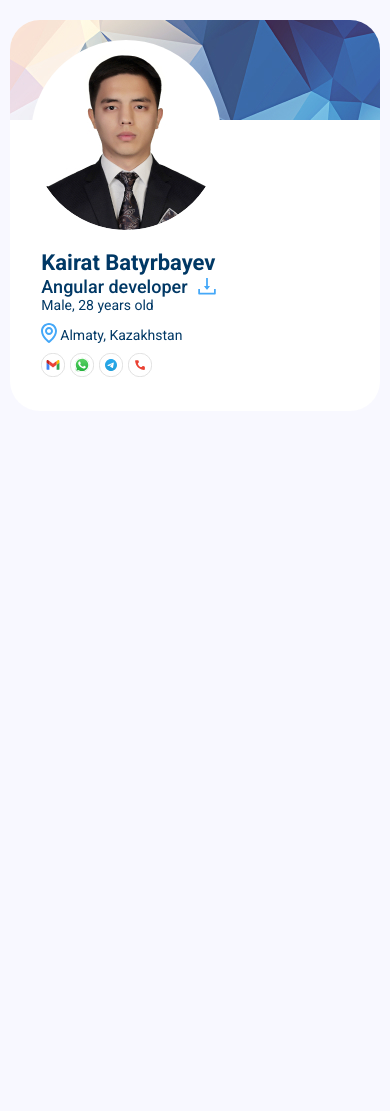
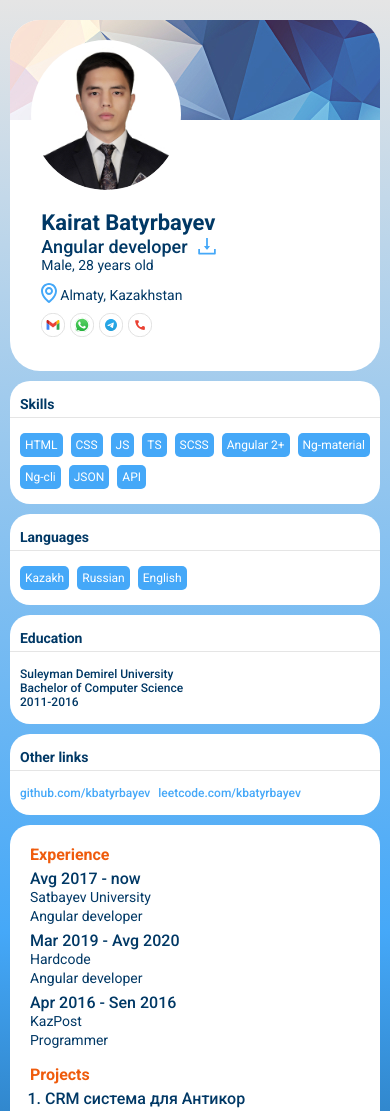
Before and after one commit to kbatyrbayev/cv-landing, a plain HTML site: page index.html in a window 390 px wide. Shown: the top 1111 px of the page. Before the commit the page ends 844 px from the top, so only its background shows below. Drawn offline with Linux system fonts and the light colour scheme.

Commit message:
fix adaptive

```diff
--- a/index.html
+++ b/index.html
@@ -4,7 +4,7 @@
   <meta charset="UTF-8">
   <meta http-equiv="X-UA-Compatible" content="IE=edge">
   <meta name="viewport" content="width=device-width, initial-scale=1.0">
-  <title>Document</title>
+  <title>Resume</title>
   <link rel="stylesheet" href="css/style.css">
 </head>
 <body>
@@ -55,7 +55,7 @@
     </div>
   </section>
 
-<!--   <section class="important">
+  <section class="important">
     <div class="container important__container">
       <aside class="aside">
         <article class="skills">
@@ -169,7 +169,7 @@
       </div>
     </div>
   </section>
- -->
+
 
 
 </body>
--- a/style.scss
+++ b/style.scss
@@ -5,7 +5,7 @@
   --grey-color: #E5E5E5;
   --light-color: #fff;
   --dark-color: #000;
-  --body-color: #F8F8FF;
+  --body-color: #dddddd;
 }
 
 @import url('https://fonts.googleapis.com/css2?family=Roboto:wght@400;500;700&display=swap');
@@ -21,13 +21,18 @@
 }
 
 body {
-  height: 100vh;
-  background: var(--body-color);
+  min-height: 100vh;
+  display: flex;
+  flex-direction: column;
+  justify-content: center;
+  // background: var(--grey-color);
+  background: linear-gradient(180deg, var(--grey-color) 0%, var(--light-blue-color) 60%, var(--main-color) 100%);
   color: var(--main-color);
   font-family: 'Roboto', sans-serif;
   font-weight: 400;
   font-size: 16px;
   padding: 20px 0;
+  min-width: 320px;
 }
 
 img {
@@ -78,6 +83,11 @@ img {
     background-color: grey;
     border-radius: 50%;
     overflow: hidden;
+    transition: all .3s;
+    @media (max-width: 400px) and ( min-width:320px) {
+      width: 150px;
+      height: 150px;
+    }
   }
 
   // .hero__info
@@ -180,24 +190,43 @@ img {
 
 .important {
   margin-top: 20px;
-
+  padding-bottom: 20px;
   // .important__container
   &__container {
     display: flex;
     justify-content: space-between;
   }
+  @media (max-width: 500px) {
+    margin-top: 10px;
+    &__container {
+      flex-direction: column;
+      .main {
+        margin-top: 10px;
+        margin-left: 0;
+        padding: 20px;
+      }
+    }
+  }
 }
 
 .aside {
   flex: 0 0 (255px / 1120px * 100%);
+  min-width: 170px;
 }
 
 .main {
-  flex: 0 0 (835px / 1120px * 100%);
+  flex: 0 1 (835px / 1120px * 100%);
   background: var(--light-color);
   border-radius: 20px;
   padding: 30px;
 }
+
+@media (max-width: 750px) {
+  .main {
+    margin-left: 20px;
+  }
+}
+
 
 .skills {
   background-color: var(--light-color);
@@ -221,7 +250,7 @@ img {
     display: flex;
     flex-wrap: wrap;
     gap: 8px;
-    padding: 15px 0 15px 10px;
+    padding: 15px 10px;
 
     span {
       font-weight: 500;
@@ -236,6 +265,12 @@ img {
     line-height: 14px;
     color: var(--light-blue-color);
     text-decoration: none;
+  }
+
+  @media (max-width: 750px) {
+    &:not(:last-child) {
+      margin-bottom: 10px;
+    }
   }
 }
 
@@ -260,25 +295,61 @@ img {
     font-size: 16px;
     line-height: 19px;
     color: var(--accent-color);
+    margin-bottom: 20px;
   }
-  &__body {
-    margin-top: 20px;
+  @media (max-width: 500px) {
+    &__title {
+      margin-bottom: 5px;
+    }
   }
 }
 .work {
-  display: flex;
+  display: grid;
+  grid-auto-flow: column;
+  grid-template-areas: "period place position";
+  grid-template-columns: repeat(3, 1fr);
   font-size: 16px;
   line-height: 19px;
   &:not(:last-child) {
     margin-bottom: 10px;
   }
   &__period {
-    width: 200px;
     font-weight: 500;
+    grid-area: period;
   }
   &__place {
-    width: 250px;
+    grid-area: place;
+    font-size: 14px;
   }
+  &__position {
+    grid-area: position;
+    font-size: 14px;
+  }
+  @media (max-width: 750px) {
+    grid-template-columns: none;
+    grid-template-rows: auto;
+    grid-template-areas:
+      "period . "
+      "place position";
+    &__position {
+      text-align: right;
+    }
+  }
+
+  @media (max-width: 560px) {
+    grid-template-rows: auto;
+    grid-template-areas:
+      "period"
+      "place"
+      "position";
+    &__position {
+      text-align: left;
+    }
+    &:not(:last-child) {
+      margin-bottom: 5px;
+    }
+  }
+
 }
 
 .projects {
@@ -325,6 +396,13 @@ img {
       }
     }
   }
+
+  @media (max-width: 500px) {
+    margin-top: 15px;
+    &__title {
+      margin-bottom: 5px;
+    }
+  }
 }
 
 .flex {
```
Also changed, not shown: css/style.css, 1 other file.
